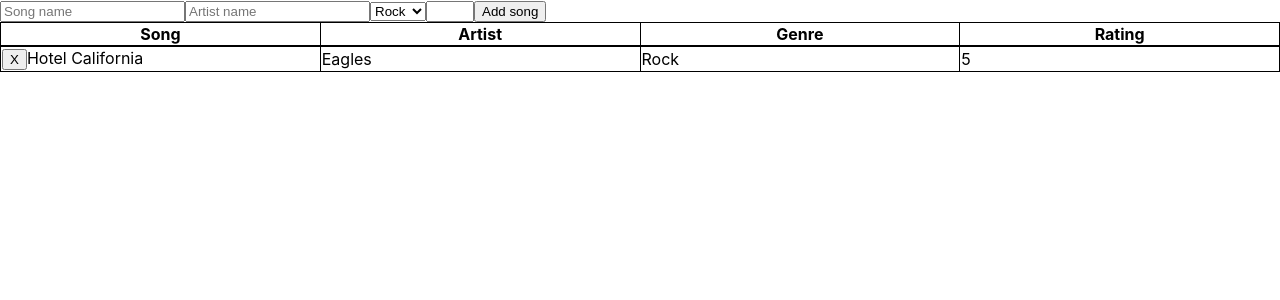
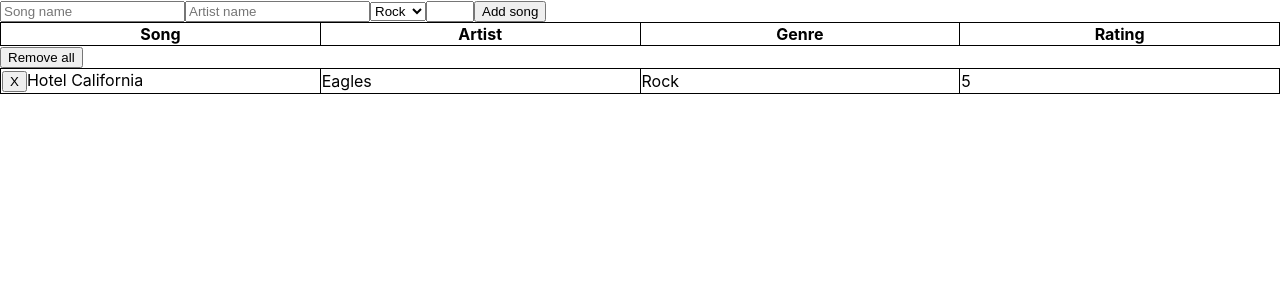
Before and after one commit to QuincyZ97/React-playlist, a React (Create React App) app: page / in a window 1280 px wide. Shown: the top 300 px of the page. Built offline with nearby package versions, Linux system fonts and the light colour scheme.

Commit message:
Added remove item & remove all buttons

```diff
--- a/src/0_actions/index.js
+++ b/src/0_actions/index.js
@@ -11,3 +11,9 @@ export const deleteSong = (songId) => {
         payload: songId
     }
 }
+
+export const deleteAll = () => {
+    return {
+        type: "DELETE_ALL"
+    }
+}
--- a/src/0_reducers/songReducer.js
+++ b/src/0_reducers/songReducer.js
@@ -12,10 +12,14 @@ const songReducer = (state = initialState, action) => {
             return state;
         case "ADD_SONG":
             const newState = [...state, action.payload]
-            return newState
+            return newState;
         case "DELETE_SONG":
-            console.log(action.payload)
-            return state;
+            const removedItem = state.filter(item => { return item.id !== action.payload })
+            console.log(removedItem)
+            return removedItem;
+        case "DELETE_ALL":
+            const clearedState = []
+            return clearedState
       }
   }
 
--- a/src/components/SongItem.js
+++ b/src/components/SongItem.js
@@ -1,5 +1,6 @@
 import { useDispatch } from 'react-redux';
 import { deleteSong } from '../0_actions'
+
 
 function SongItem(props) {
     const dispatch = useDispatch();
--- a/src/components/SongList.js
+++ b/src/components/SongList.js
@@ -1,9 +1,12 @@
 import SongItem from './SongItem'
 import React from 'react';
 import { useSelector } from 'react-redux';
+import { deleteAll } from '../0_actions'
+import { useDispatch } from 'react-redux';
 
 function SongList() {
     const userSongList = useSelector(state => state.songs);
+    const dispatch = useDispatch();
 
     const SongDisplay = userSongList.map(song =>
         <SongItem
@@ -16,11 +19,14 @@ function SongList() {
         />)
 
     return (
+    <div>
+        <button onClick={() => dispatch(deleteAll())}>Remove all</button>
         <table>
             <tbody>
                 {SongDisplay}
             </tbody>
         </table>
+    </div>
     );
 }
 
```
